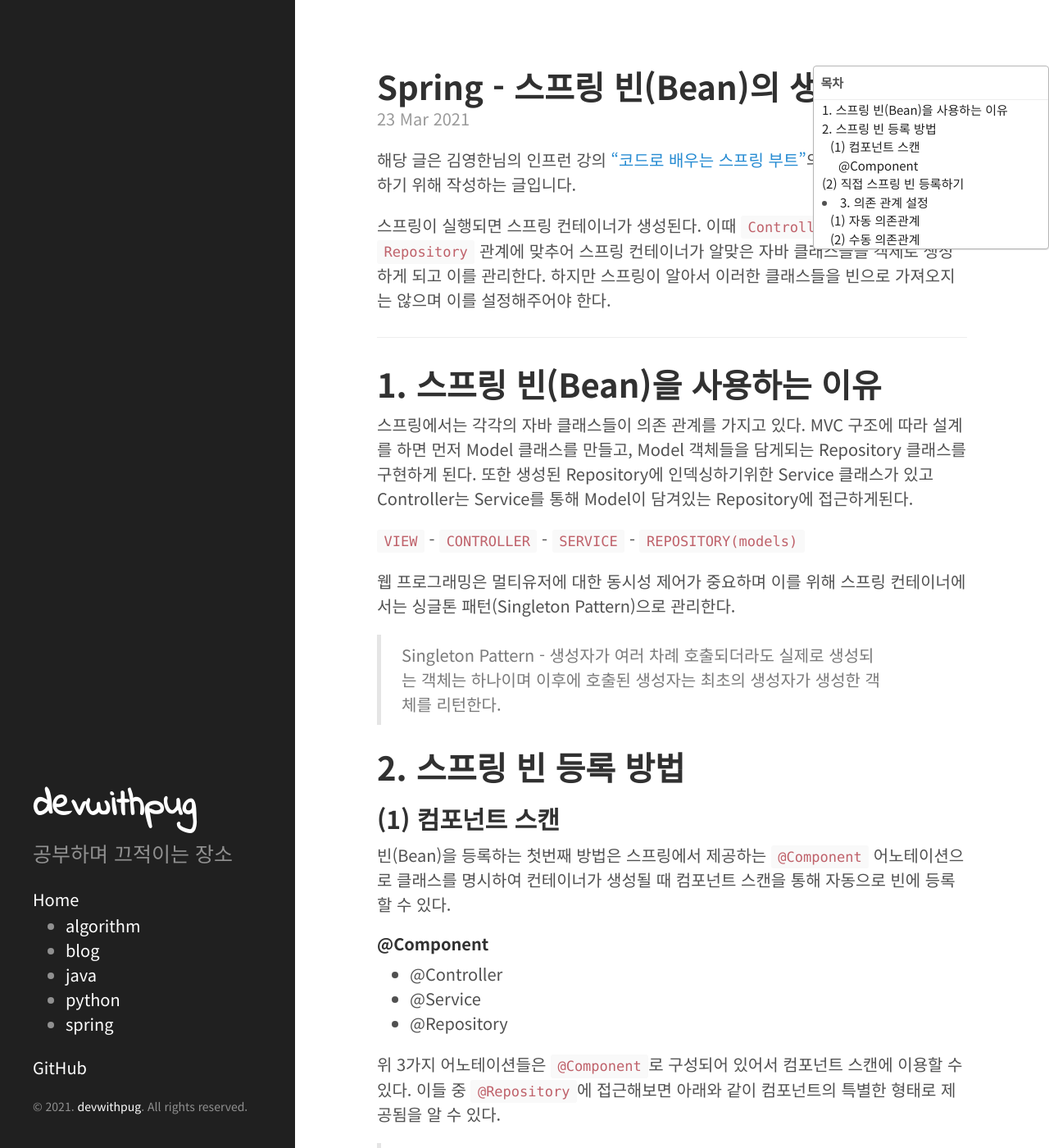
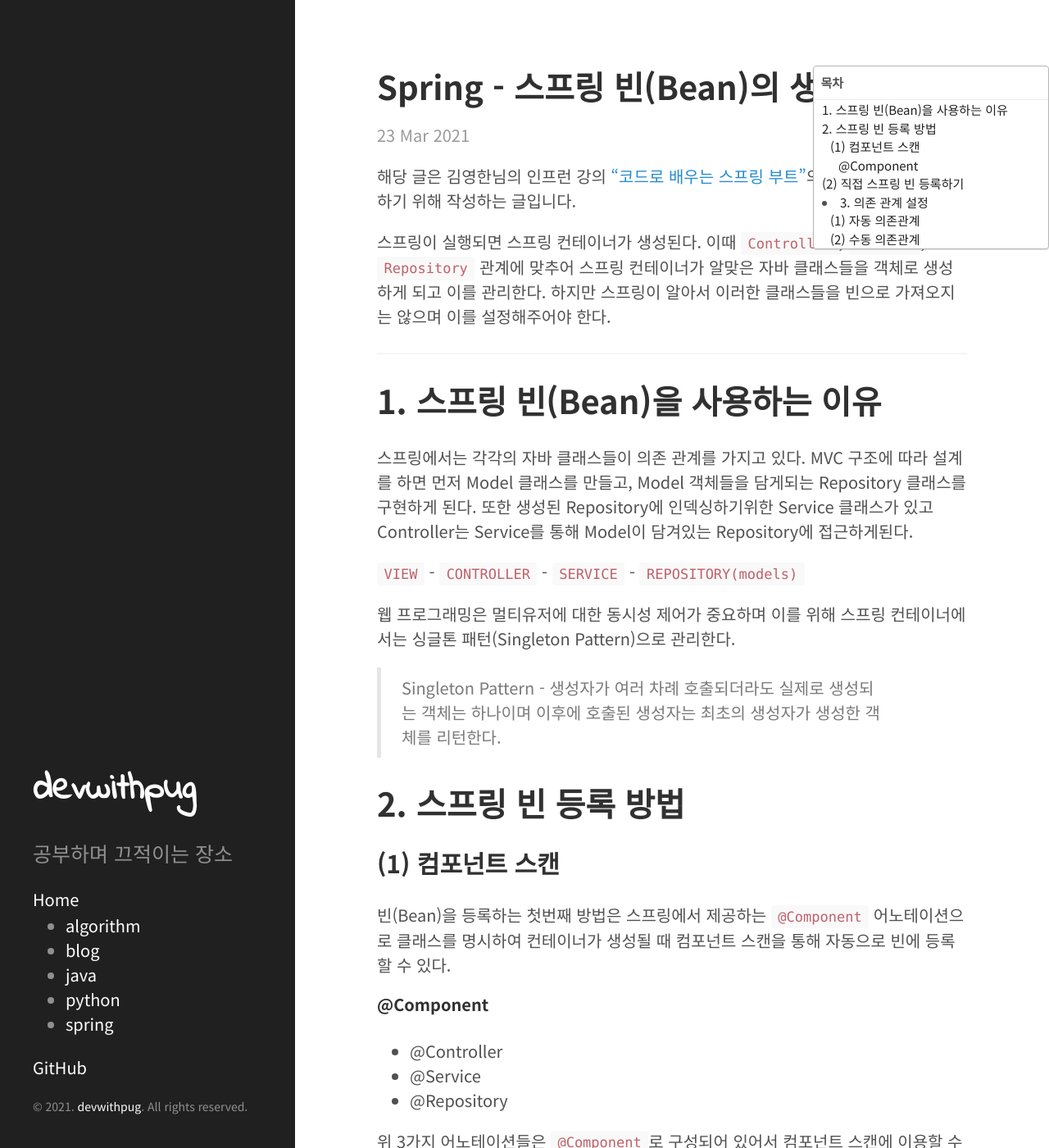
Before and after one commit to devwithpug/devwithpug.github.io, a Jekyll site: the page built from _posts/2021-03-23-spring-1.md, in a window 1280 px wide and 1400 px high. Shown: the whole window at 82% size. Built offline with Jekyll 4.4.1, drawn with Linux system fonts in a browser that asks for light colours; comment, search, counter and statistics services are not loaded.

Commit message:
change value of <h> margin-top

```diff
--- a/css/poole.css
+++ b/css/poole.css
@@ -81,17 +81,18 @@
 
 /* Headings */
 h1, h2, h3, h4, h5, h6 {
-  margin-bottom: .5rem;
+  margin-bottom: 1.5rem;
   font-weight: bold;
   line-height: 1.25;
   color: #313131;
   text-rendering: optimizeLegibility;
 }
 h1 {
+  margin-top: 1.5rem;
   font-size: 2rem;
 }
 h2 {
-  margin-top: 1rem;
+  margin-top: 1.5rem;
   font-size: 1.5rem;
 }
 h3 {
```
